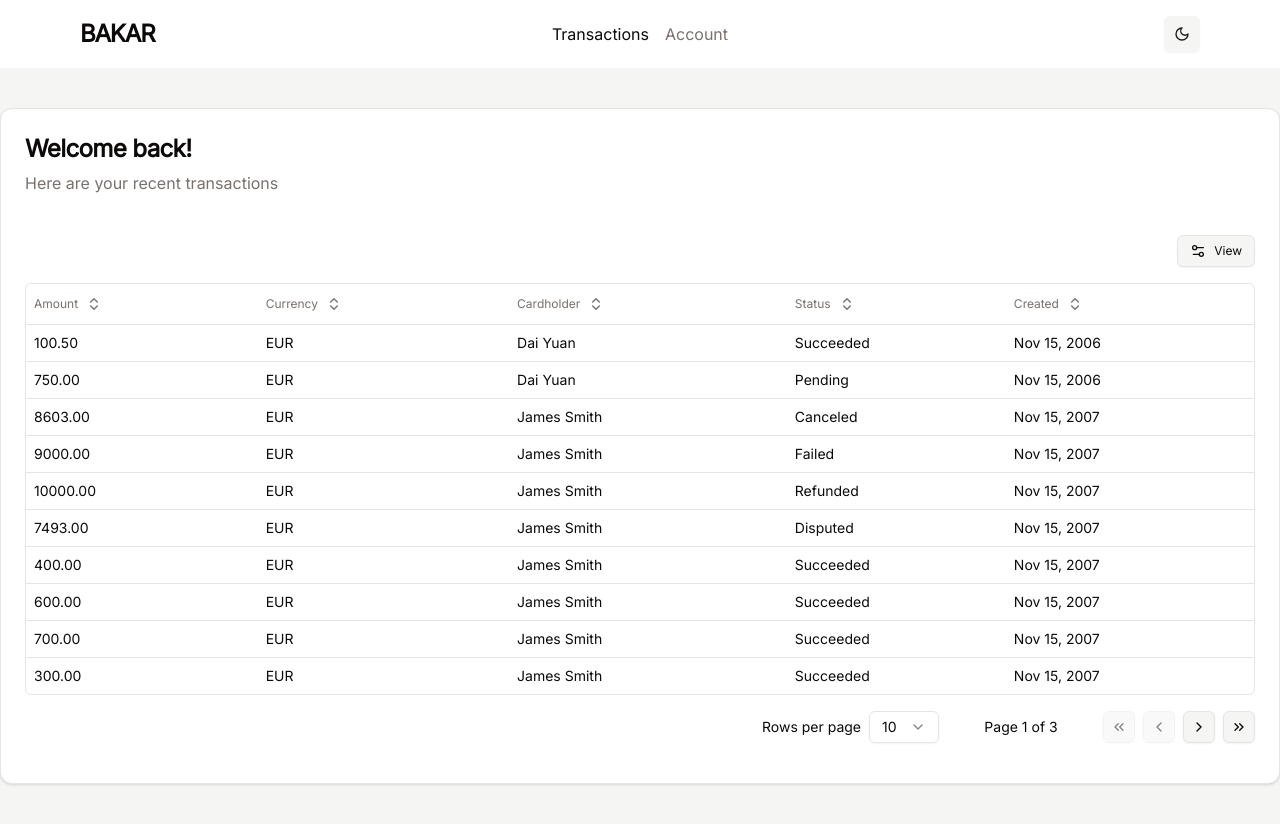
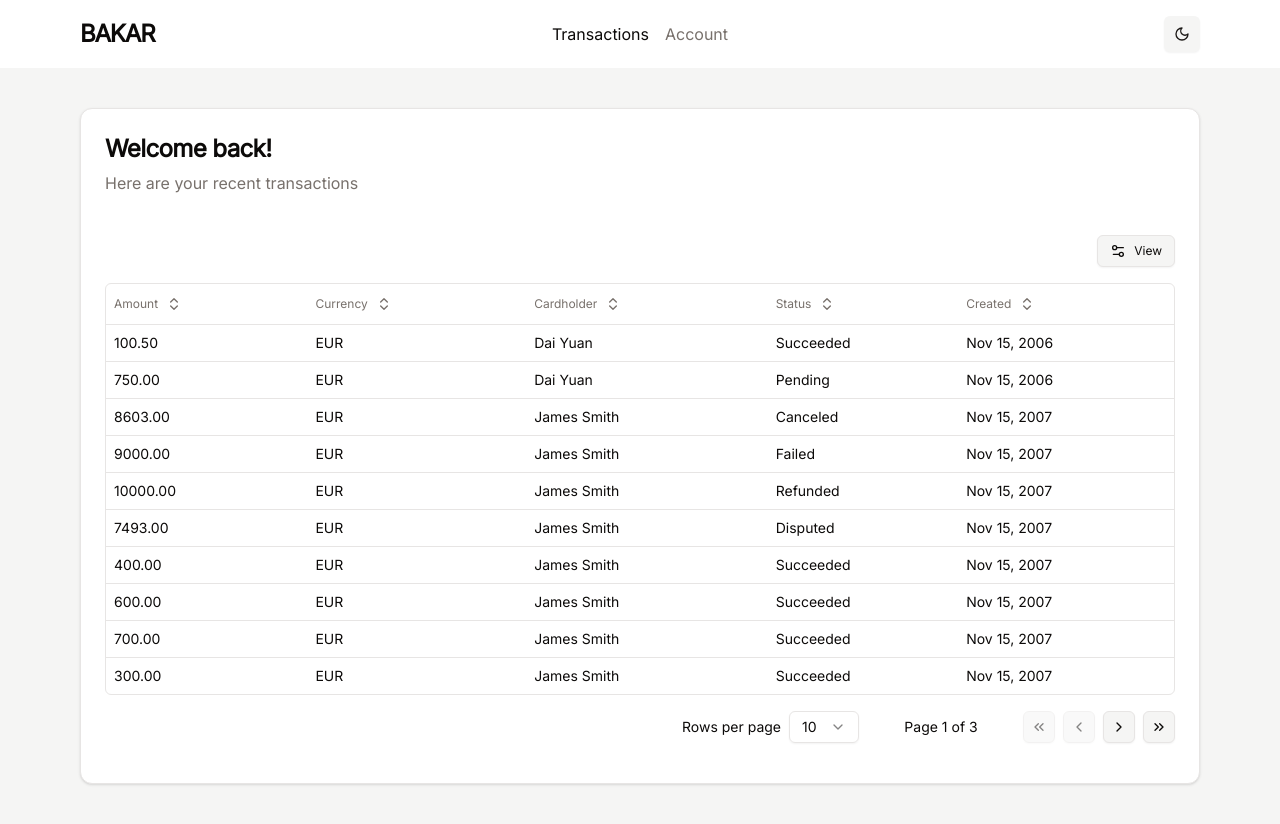
Before and after one commit to Shrief88/Bakar_Task, a React (Vite) app: page / in a window 1280 px wide. Built offline with nearby package versions, Linux system fonts and the light colour scheme.

Commit message:
Wrap the table inside maxWidth component

```diff
--- a/src/pages/Transactions.tsx
+++ b/src/pages/Transactions.tsx
@@ -8,14 +8,17 @@ import {
   CardHeader,
   CardTitle,
 } from "@/components/ui/card";
+import MaxWidthWrapper from "@/components/MaxWidthWrapper";
 
 const Transactions = () => {
   return (
-    <div className="container mx-auto py-10">
+    <MaxWidthWrapper className="py-10">
       <Card>
         <CardHeader>
           <CardTitle className="text-2xl">Welcome back!</CardTitle>
-          <CardDescription className="text-md">Here are your recent transactions</CardDescription>
+          <CardDescription className="text-md">
+            Here are your recent transactions
+          </CardDescription>
         </CardHeader>
         <CardContent>
           <DataTable
@@ -24,7 +27,7 @@ const Transactions = () => {
           />
         </CardContent>
       </Card>
-    </div>
+    </MaxWidthWrapper>
   );
 };
 
```
